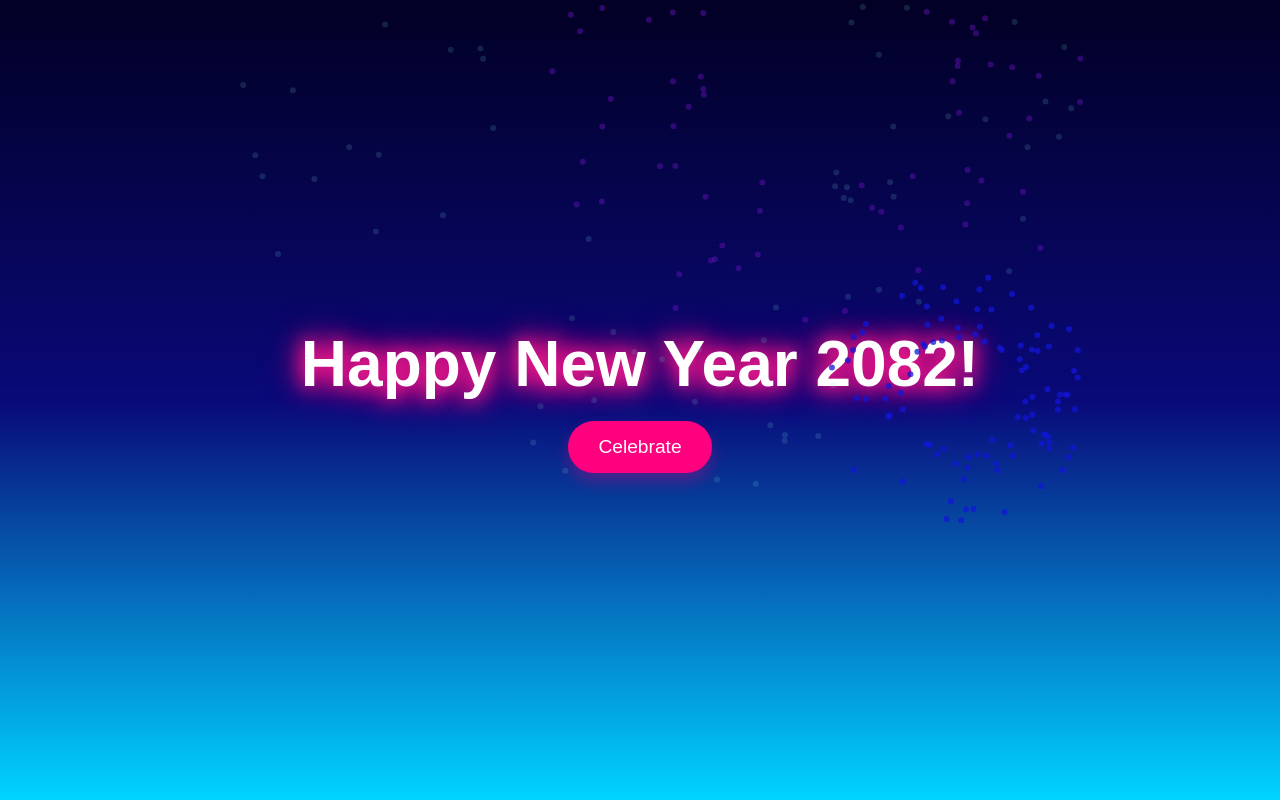
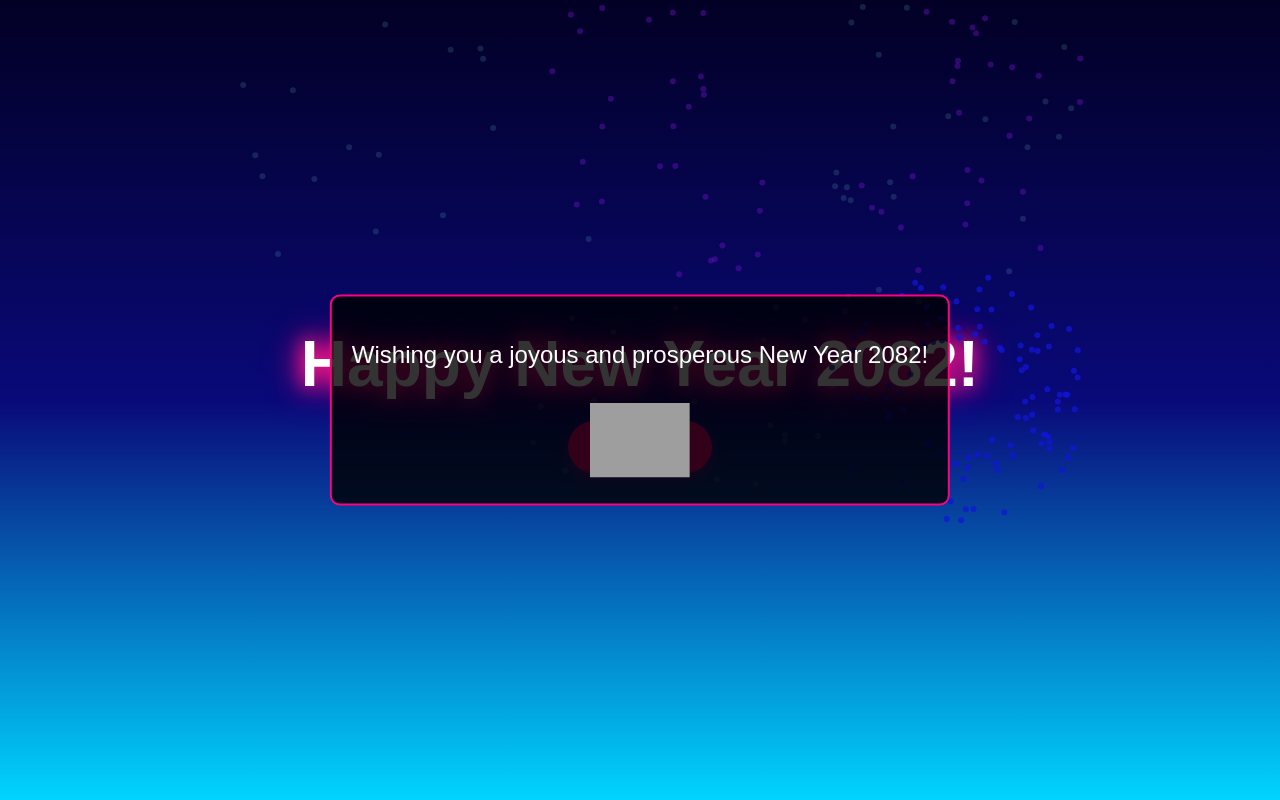
Before and after one commit to sapk2/newyeartamplete, a plain HTML site: page index.html in a window 1280 px wide. Both pictures are taken after a click on the button "Celebrate". Drawn offline with Linux system fonts and the light colour scheme; grey boxes are pictures that could not be loaded.

Commit message:
Update index.html

```diff
--- a/index.html
+++ b/index.html
@@ -63,6 +63,27 @@
             height: 100%;
             pointer-events: none;
         }
+
+        .message {
+            position: fixed;
+            top: 50%;
+            left: 50%;
+            transform: translate(-50%, -50%);
+            background-color: rgba(0, 0, 0, 0.8);
+            border: 2px solid #ff007f;
+            border-radius: 10px;
+            padding: 20px;
+            color: white;
+            font-size: 1.5em;
+            display: none;
+            z-index: 1000;
+            text-align: center;
+        }
+
+        .message img {
+            width: 100px;
+            margin-top: 10px;
+        }
     </style>
 </head>
 <body>
@@ -71,11 +92,20 @@
         <button class="button" onclick="displayMessage()">Celebrate</button>
     </div>
 
+    <div class="message" id="messageBox">
+        <p>Wishing you a joyous and prosperous New Year 2082!</p>
+        <img src="https://i.imgur.com/7ZbQ9bA.png" alt="Diyo Bati">
+    </div>
+
     <canvas class="fireworks"></canvas>
 
     <script>
         function displayMessage() {
-            alert('Wishing you a joyous and prosperous New Year 2082!');
+            const messageBox = document.getElementById('messageBox');
+            messageBox.style.display = 'block';
+            setTimeout(() => {
+                messageBox.style.display = 'none';
+            }, 5000);
         }
 
         const canvas = document.querySelector('.fireworks');
```
